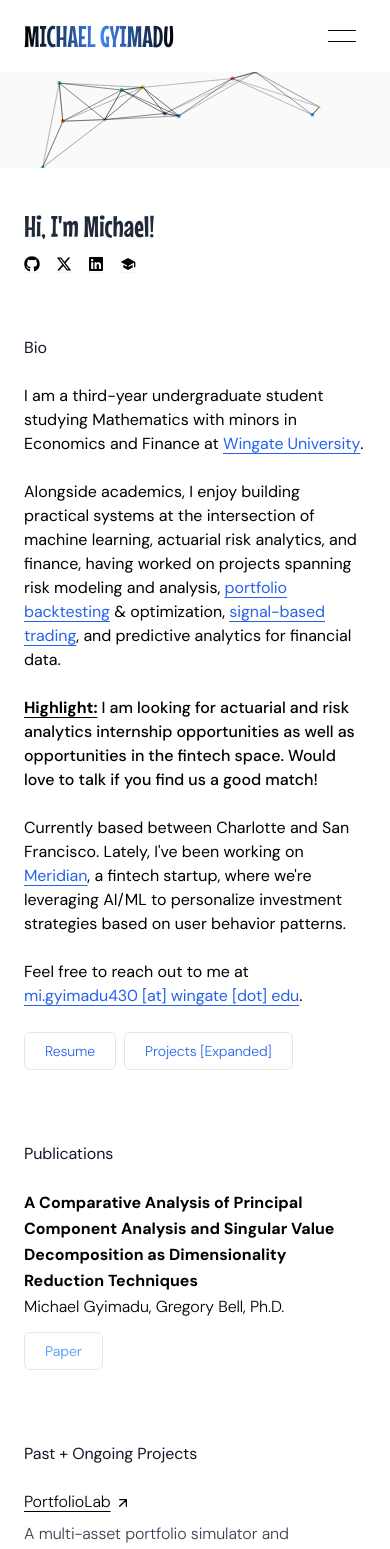
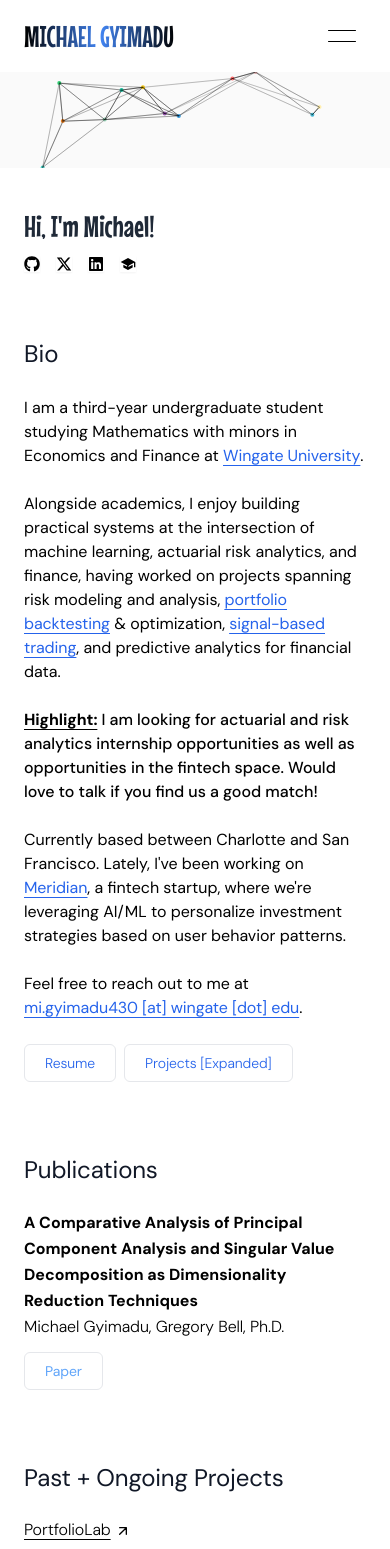
Before and after one commit to gyimadu/portfolio, a Next.js app: page / in a window 390 px wide. Shown: the top 1549 px of the page. Built offline with nearby package versions, Linux system fonts and the light colour scheme; a web font is replaced by a local one.

Commit message:
minor updates

```diff
--- a/src/app/page.tsx
+++ b/src/app/page.tsx
@@ -85,7 +85,7 @@ export default function Home() {
                     </svg>
                   </a>
                 </div>
-                <div className='text-base md:text-2xl font-medium leading-normal mb-6'>
+                <div className='text-2xl md:text-2xl font-medium leading-normal mb-6'>
                   Bio
                 </div>
                 <div className='text-black text-base md:text-base leading-normal font-semibold mb-6'>
@@ -128,7 +128,7 @@ export default function Home() {
                 {/* Selected Papers Section */}
                 <div className="mb-8 mt-10">
                   <div className="mb-6 text-gray-900" style={{ fontFamily: 'Raleway, sans-serif' }}>
-                    <p className='text-base md:text-2xl font-medium'>Publications</p>
+                    <p className='text-2xl md:text-2xl font-medium'>Publications</p>
                   </div>
                   <div className="">
                     {/* <div className="text-base md:text-base font-extrabold mb-1 text-black">Matrix Decomposition + Eigenvalue Theory</div> */}
@@ -146,7 +146,7 @@ export default function Home() {
                 {/* Past + Ongoing Projects Section */}
                 <div className="mb-8 mt-10">
                   <div className="mb-6 text-gray-900" style={{ fontFamily: 'Raleway, sans-serif' }}>
-                    <p className='text-base md:text-2xl font-medium'>Past + Ongoing Projects</p>
+                    <p className='text-2xl md:text-2xl font-medium'>Past + Ongoing Projects</p>
                   </div>
                   <div className="space-y-4">
                     {/* PortfolioLab */}
```
